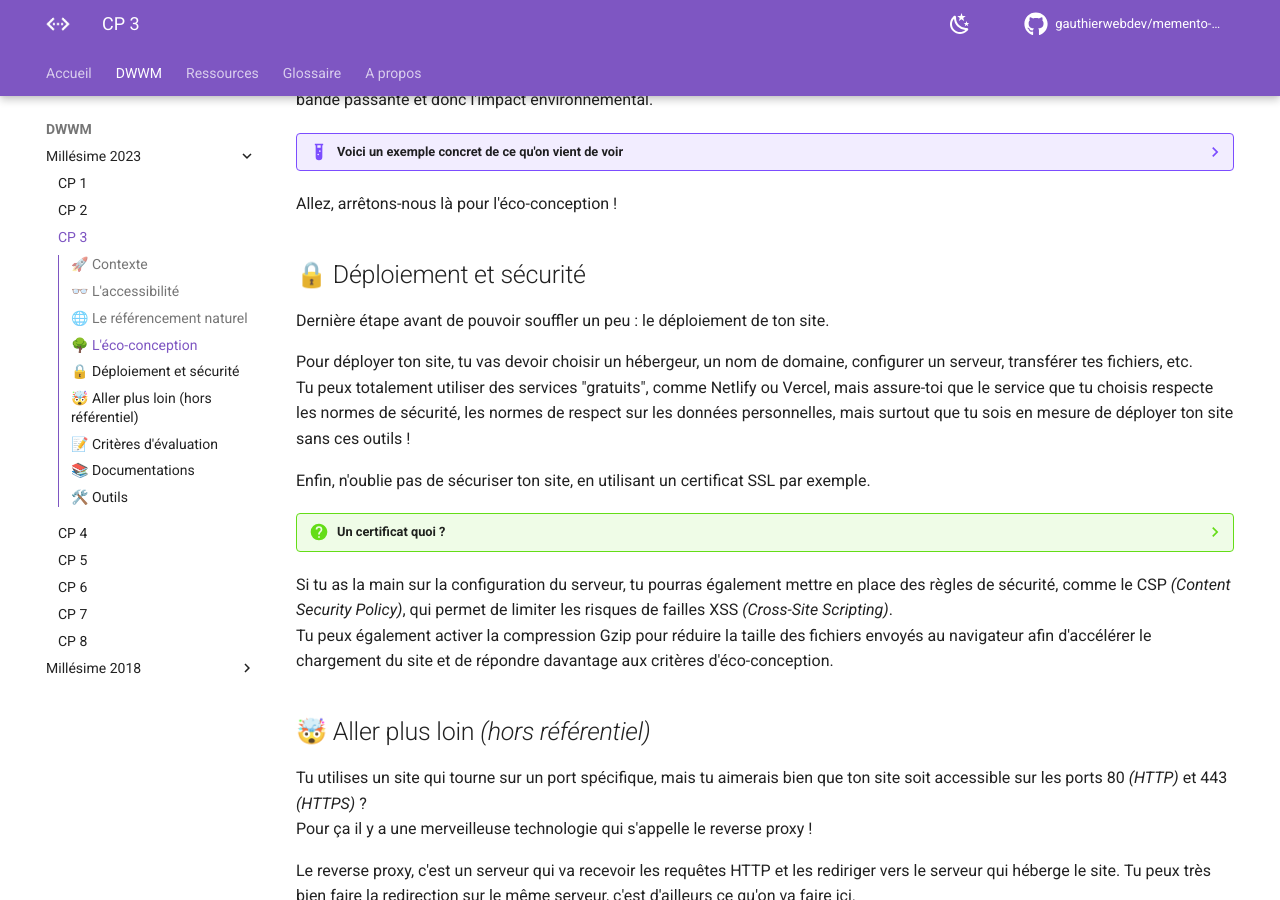
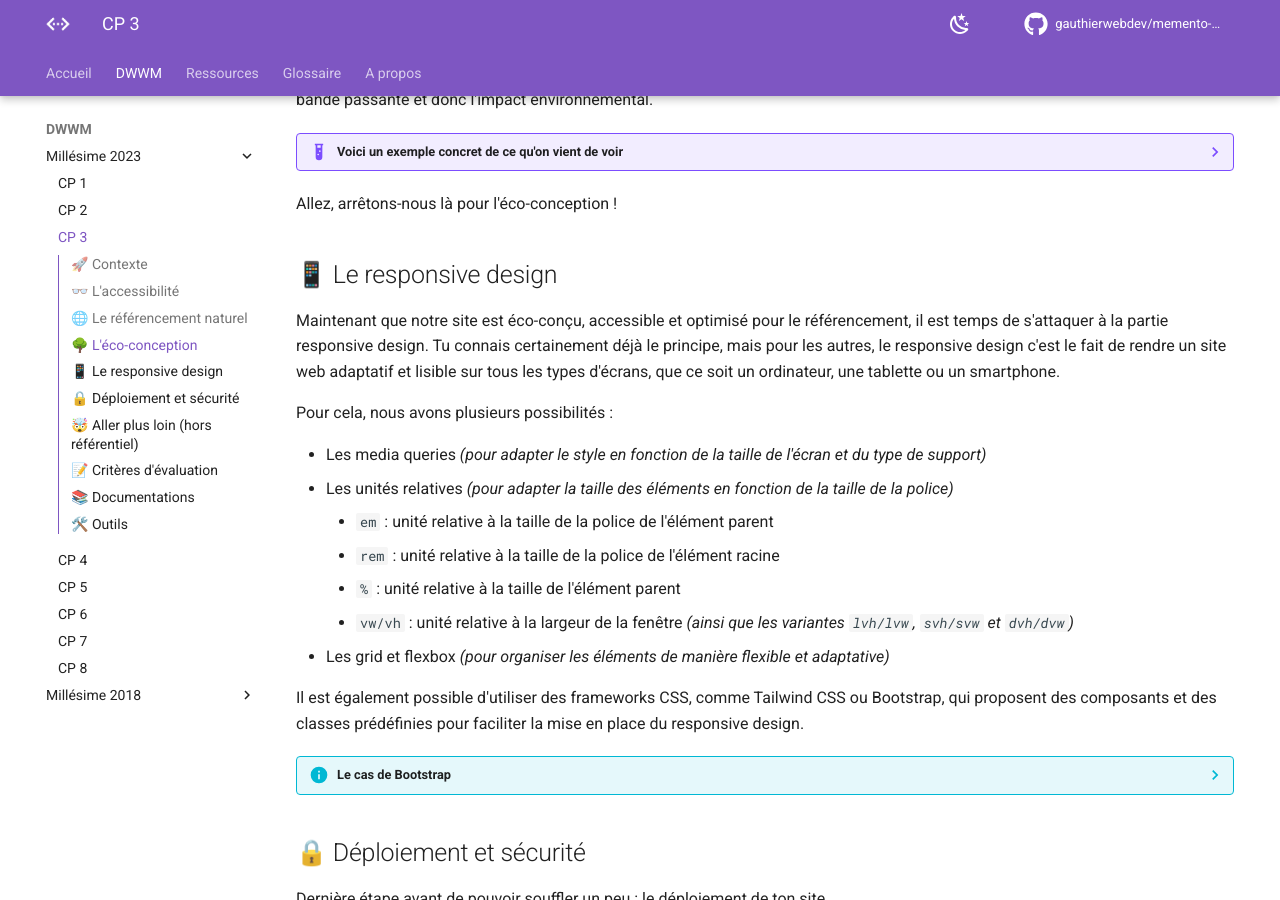
Before and after one commit to preparation-tp/memento-dev, an MkDocs documentation site: the page built from docs/dwwm/2023/cp-3-realiser-des-interfaces-statiques-web-ou-web-mobile.md, in a window 1280 px wide and 900 px high, scrolled down 2777 px. Built offline with MkDocs 1.6.1 and Material for MkDocs 9.7.7, drawn with Linux system fonts in a browser that asks for light colours; comment, search, counter and statistics services are not loaded; some of the changed text lies outside the part shown.

Commit message:
feat: Add responsive design section with framework comparison

```diff
--- a/docs/dwwm/2023/cp-3-realiser-des-interfaces-statiques-web-ou-web-mobile.md
+++ b/docs/dwwm/2023/cp-3-realiser-des-interfaces-statiques-web-ou-web-mobile.md
@@ -113,6 +113,38 @@ De cette manière, nos images ne seront chargées que si elles sont visibles à
 
 Allez, arrêtons-nous là pour l'éco-conception !
 
+## 📱 Le responsive design
+
+Maintenant que notre site est éco-conçu, accessible et optimisé pour le référencement, il est temps de s'attaquer à la partie responsive design.
+Tu connais certainement déjà le principe, mais pour les autres, le responsive design c'est le fait de rendre un site web adaptatif et lisible sur tous les types d'écrans, que ce soit un ordinateur, une tablette ou un smartphone.
+
+Pour cela, nous avons plusieurs possibilités :
+
+- Les media queries _(pour adapter le style en fonction de la taille de l'écran et du type de support)_
+- Les unités relatives _(pour adapter la taille des éléments en fonction de la taille de la police)_
+    - `em` : unité relative à la taille de la police de l'élément parent
+    - `rem` : unité relative à la taille de la police de l'élément racine
+    - `%` : unité relative à la taille de l'élément parent
+    - `vw/vh` : unité relative à la largeur de la fenêtre _(ainsi que les variantes `lvh/lvw`, `svh/svw` et `dvh/dvw`)_
+- Les grid et flexbox _(pour organiser les éléments de manière flexible et adaptative)_
+
+Il est également possible d'utiliser des frameworks CSS, comme Tailwind CSS ou Bootstrap, qui proposent des composants et des classes prédéfinies pour faciliter la mise en place du responsive design.
+
+??? info "Le cas de Bootstrap"
+    Alors je vais faire le vieux râleur, mais Bootstrap c'est bien, mais c'est pas bien.
+
+    <iframe src="https://giphy.com/embed/26ufdipQqU2lhNA4g" width="480" height="480" frameBorder="0" class="giphy-embed" allowFullScreen></iframe>
+
+    Mais alors, pourquoi ce n'est pas bien ?
+    Pour faire simple : Bootstrap c'est lourd. Très lourd.
+
+    Il propose beaucoup de fonctionnalités, mais il est très rare de toutes les utiliser et derrière ça implique que le navigateur va charger du code inutile, ce qui va ralentir le chargement de la page.
+
+    Si tu veux utiliser un framework CSS, je te conseille plutôt de te tourner vers Tailwind CSS, qui propose une approche plus modulaire et plus légère.
+    Tailwind CSS viendra te générer un fichier CSS final basé **uniquement** sur les classes que tu utilises, ce qui permet de réduire la taille du fichier final.
+
+    Comme ça, adieu les 200Ko de CSS pour un site qui n'en fait que 20 !
+
 ## 🔒 Déploiement et sécurité
 
 Dernière étape avant de pouvoir souffler un peu : le déploiement de ton site.
@@ -191,6 +223,8 @@ Si tu souhaites également rajouter le support du HTTPS, tu peux utiliser [Certb
 - [WebAim Contrast Checker](https://webaim.org/resources/contrastchecker/)
 - [Contrast Checker](https://contrastchecker.com/)
 - [Coolors - Contrast Checker](https://coolors.co/contrast-checker/112a46-acc8e5)
+- [Tailwind CSS](https://tailwindcss.com/)
+- [Bootstrap](https://getbootstrap.com/)
 
 ---
 
```
